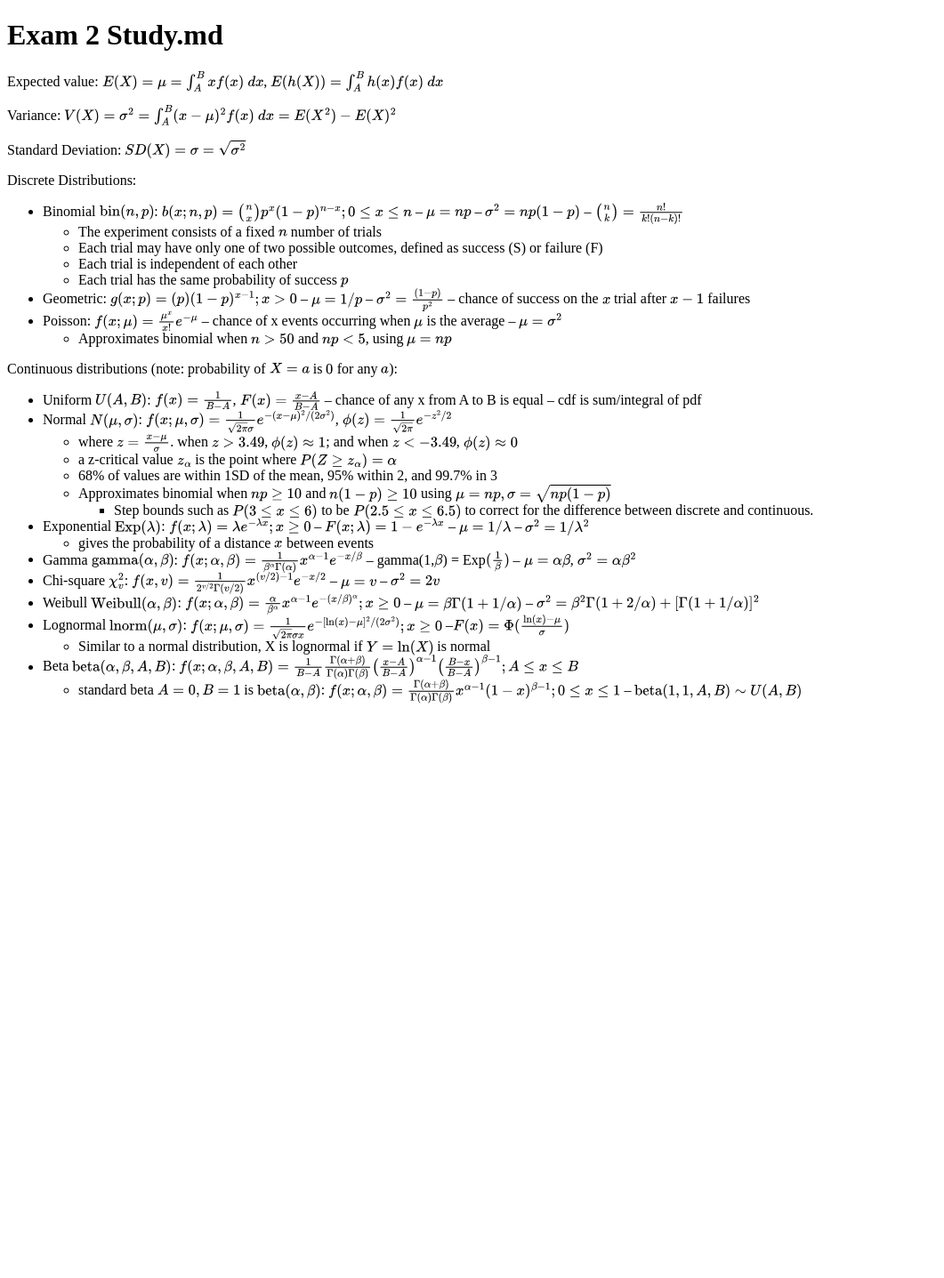
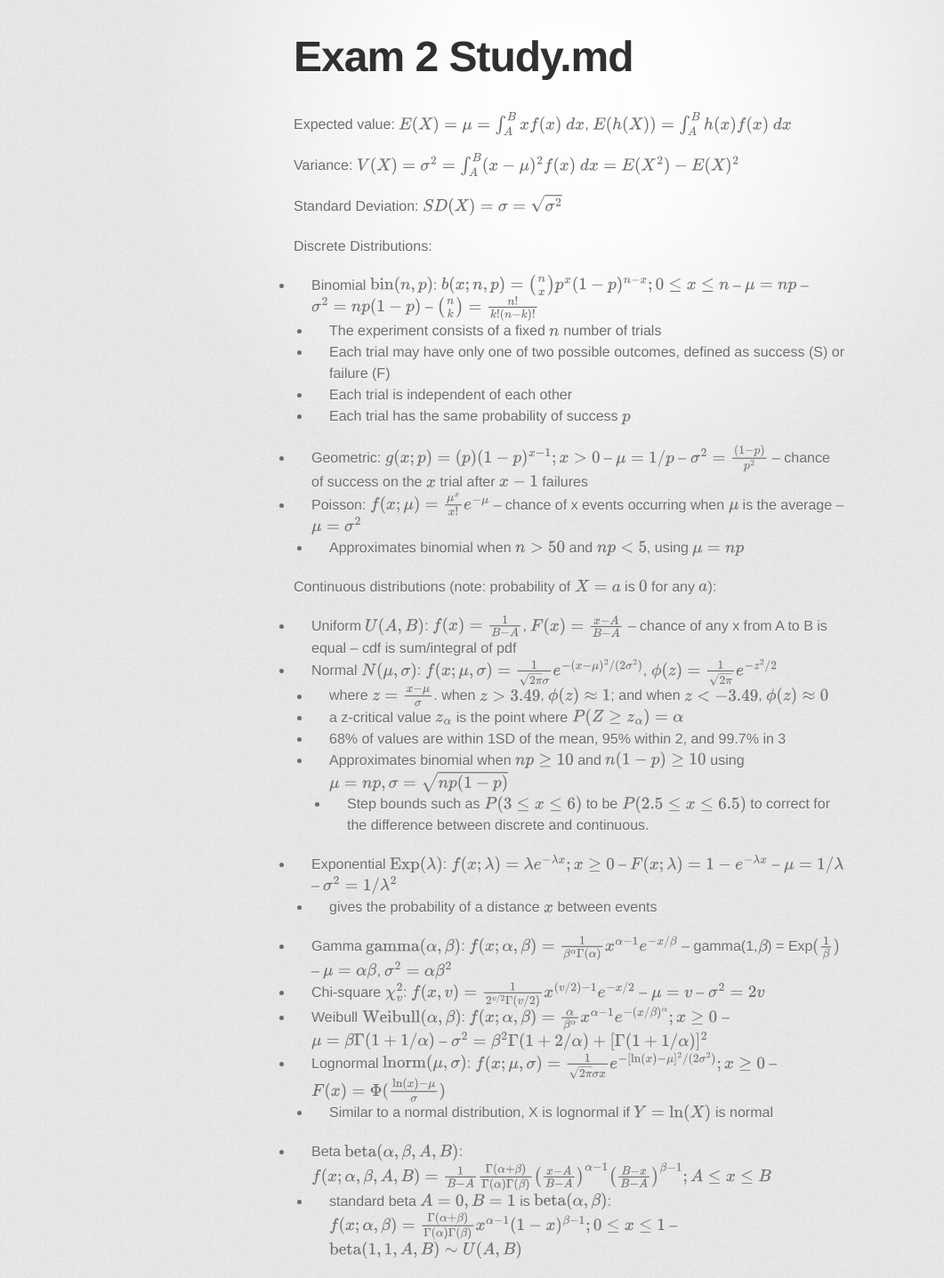
Before and after one commit to Aghast365/Website-Example, a Jekyll site: the page built from Notes/Exam 2 Study.md, in a window 1280 px wide. Shown: the whole page at 89% size, without its empty margins (0-1061 px from the left). Built offline with Jekyll 4.4.1, drawn with Linux system fonts in a browser that asks for light colours; our own code applies the rules of GitHub Pages for plain Markdown files; the repository's description, which GitHub fills in, is left out; before the commit the page ends 900 px from its top, so only the background shows below that.

Commit message:
Update base.html

```diff
--- a/_layouts/base.html
+++ b/_layouts/base.html
@@ -1,7 +1,7 @@
 <!DOCTYPE html>
 <html>
     <head>
-        <link rel="stylesheet" href="{{ '/assets/css/style.css | relative_url }}">
+        <link rel="stylesheet" href="{{ '/assets/css/style.css?v=' | append: site.github.build_revision | relative_url }}">
         <link rel="stylesheet" type="text/css" href="{{ '/assets/css/print.css' | relative_url }}" media="print">
 
         <!-- MathJax -->
```
